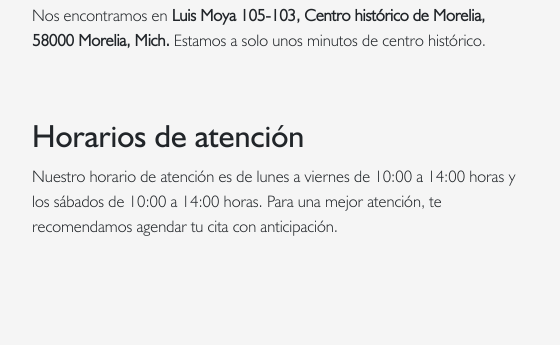
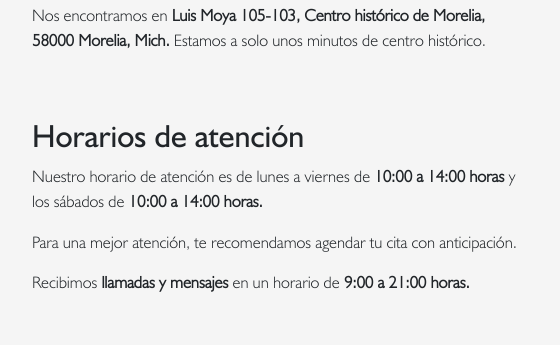
Before and after one commit to JoacoElexer/SaberComer, a website: page pages/Index.html in a window 1280 px wide. Shown: the part 1155-1500 px from the top of the page, 96-656 px from the left. Drawn offline with nearby package versions, Linux system fonts and the light colour scheme; grey boxes are pictures that could not be loaded.

Commit message:
Informacion en texto y horarios completos de forma parcial (Sujetos a cambios)

```diff
--- a/pages/Index.html
+++ b/pages/Index.html
@@ -118,9 +118,14 @@
                 <br> <!-- Quitar estos saltos de linea y reemplazarlos por padding -->
                 <h3>Horarios de atención</h3>
                 <p>
-                    Nuestro horario de atención es de lunes a viernes de 10:00 a 14:00 horas y los sábados
-                    de 10:00 a 14:00 horas.
+                    Nuestro horario de atención es de lunes a viernes de <b>10:00 a 14:00 horas</b> y los sábados
+                    de <b>10:00 a 14:00 horas.</b>
+                </p>
+                <p>
                     Para una mejor atención, te recomendamos agendar tu cita con anticipación.
+                </p>
+                <p>
+                    Recibimos <b>llamadas y mensajes</b> en un horario de <b>9:00 a 21:00 horas.</b>
                 </p>
             </div>
             <div id="locationMap">
```
